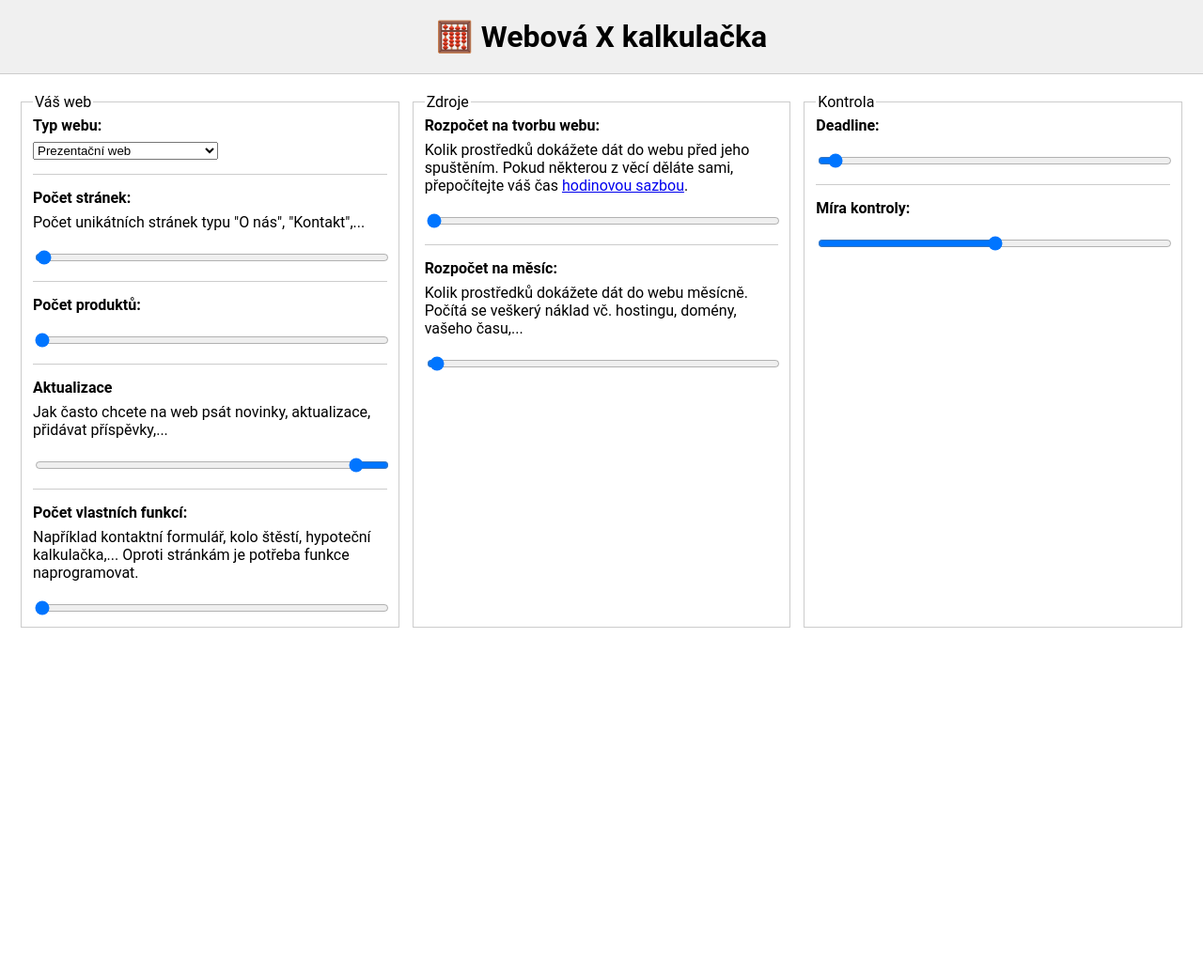
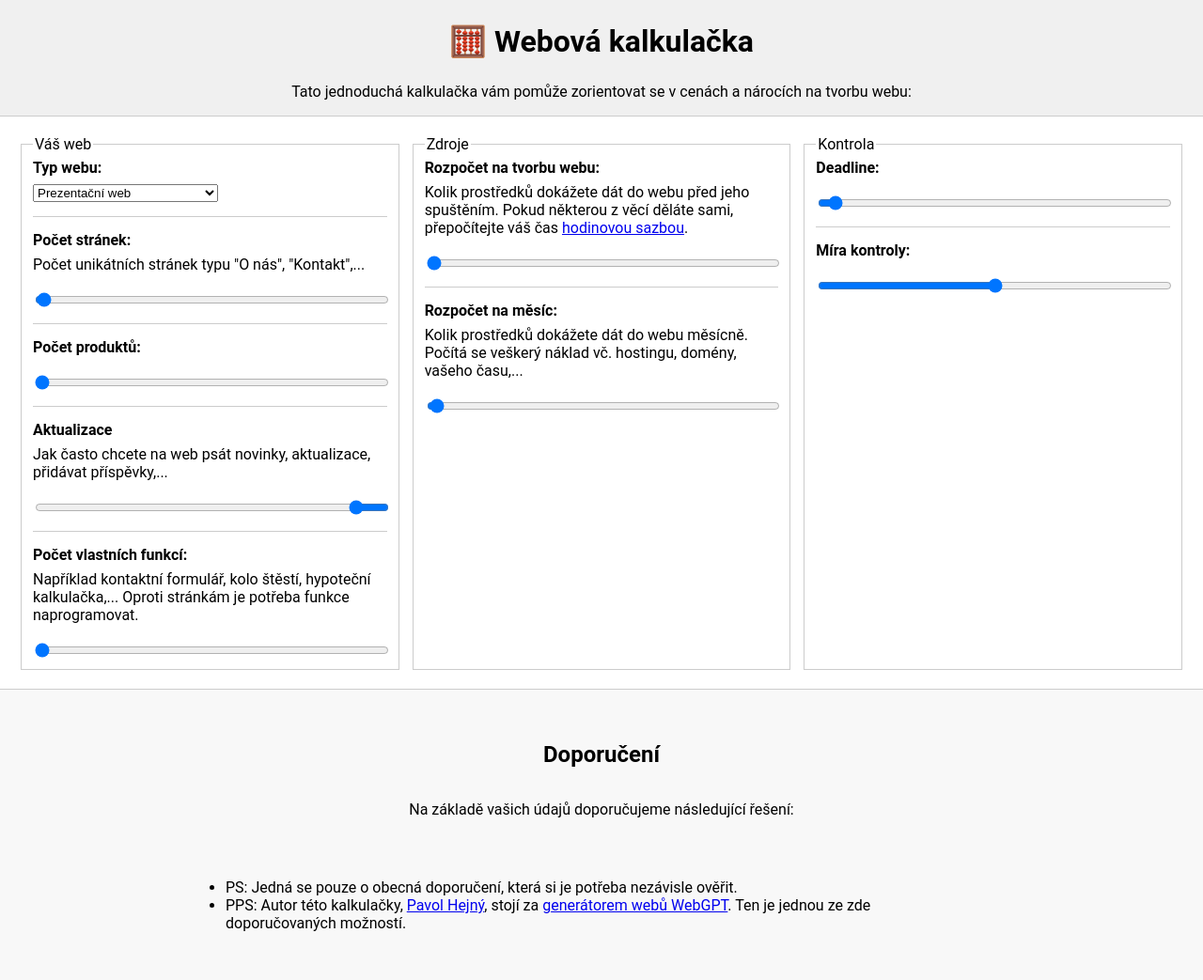
Before and after one commit to webgptorg/calculator, a website: page index.html in a window 1280 px wide. Shown: the whole page at 94% size. Before the commit the page ends 800 px from the top, so only its background shows below. Drawn offline with Linux system fonts and the light colour scheme.

Commit message:
Basic layout

```diff
--- a/index.html
+++ b/index.html
@@ -17,7 +17,10 @@
         -->
     </head>
     <body>
-        <h1>🧮 Webová X kalkulačka</h1>
+        <header>
+            <h1>🧮 Webová kalkulačka</h1>
+            <p>Tato jednoduchá kalkulačka vám pomůže zorientovat se v cenách a nárocích na tvorbu webu:</p>
+        </header>
 
         <form id="input">
             <fieldset>
@@ -207,6 +210,18 @@
             </fieldset>
         </form>
 
-        <ol id="output"></ol>
+        <div id="output">
+            <h2>Doporučení</h2>
+            <p>Na základě vašich údajů doporučujeme následující řešení:</p>
+            <ol id="solutions"></ol>
+            <ul>
+                <li>PS: Jedná se pouze o obecná doporučení, která si je potřeba nezávisle ověřit.</li>
+                <li>
+                    PPS: Autor této kalkulačky, <a href="https://www.pavolhejny.com">Pavol Hejný</a>, stojí za
+                    <a href="https://www.webgpt.cz">generátorem webů WebGPT</a>. Ten je jednou ze zde doporučovaných
+                    možností.
+                </li>
+            </ul>
+        </div>
     </body>
 </html>
--- a/script/main.mjs
+++ b/script/main.mjs
@@ -43,23 +43,19 @@ export function main() {
             inputParameters[normalizeTo_camelCase(id)] = value;
         }
 
-        // console.info({ inputParameters });
+        const solutionsForMe = solutions
+            .map((solution) => solution(inputParameters))
+            // !!! .filter((solution) => solution.fit > 0.2)
+            .sort((a, b) => b.fit - a.fit);
 
-        const solutionsForMe = solutions.map((solution) => solution(inputParameters));
+        const solutionsElement = document.getElementById('solutions');
 
-        // TODO: !!! Filter
-        // TODO: !!! Sort
-
-        // console.info({ solutionsForMe });
-
-        const outputElement = document.getElementById('output');
-
-        outputElement.innerHTML = '';
+        solutionsElement.innerHTML = '';
         for (const { fit, title, description, pros, cons } of solutionsForMe) {
             // TODO: !!! Use fit, pros and cons
             // TODO: !!! Do not show percentage, its just orientational
             // TODO: !!! Filter less than 50%
-            outputElement.innerHTML += spaceTrim(
+            solutionsElement.innerHTML += spaceTrim(
                 (block) => `
                 <li>
 
--- a/style/main.css
+++ b/style/main.css
@@ -9,12 +9,17 @@ body {
     padding: 0;
 }
 
-h1 {
+header {
     text-align: center;
     margin: 0;
-    padding: 20px;
+    padding: 0;
     background-color: #f0f0f0;
     border-bottom: 1px solid #ccc;
+}
+
+header h1 {
+    text-align: center;
+    margin: 25px;
 }
 
 /*=================================================*/
@@ -82,29 +87,50 @@ h1 {
 
 /*=================================================*/
 
-#output li .proscons {
+#output {
+    margin: 0;
+    padding: 35px;
+    background-color: #f8f8f8;
+    border-top: 1px solid #ccc;
+
+    display: flex;
+    flex-direction: column;
+    justify-content: center;
+    align-items: center;
+}
+
+#output > * {
+    max-width: 800px;
+}
+
+#output ol,
+#output ul {
+    padding-left: 0;
+}
+
+#solutions li .proscons {
     display: flex;
     flex-direction: row;
     flex-wrap: wrap;
     justify-content: flex-start;
 }
 
-#output li .proscons ul.pros {
+#solutions li .proscons ul.pros {
     color: rgb(54, 172, 54);
     list-style: none;
 }
 
-#output li .proscons ul.pros li::before {
+#solutions li .proscons ul.pros li::before {
     font-weight: bold;
     content: '+ ';
 }
 
-#output li .proscons ul.cons {
+#solutions li .proscons ul.cons {
     color: #f66;
     list-style: none;
 }
 
-#output li .proscons ul.cons li::before {
+#solutions li .proscons ul.cons li::before {
     font-weight: bold;
     content: '- ';
 }
```
Also changed, not shown: script/SolutionRank.mjs (+6 -2 lines), README.md.
